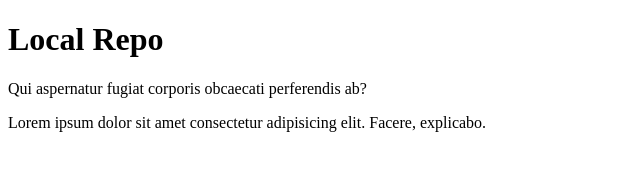
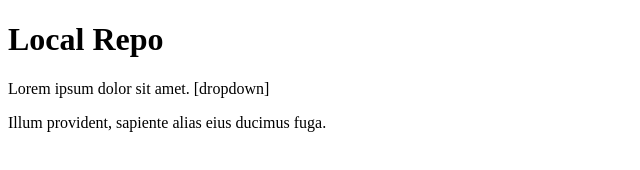
Before and after one commit to anuananya887/LocalRepo, a plain HTML site: page index.html in a window 1280 px wide. Shown: the whole page, without its empty margins (0-640 px from the left). Drawn offline with Linux system fonts and the light colour scheme.

```diff
--- a/index.html
+++ b/index.html
@@ -1,13 +1,11 @@
 <!DOCTYPE html>
-<html lang="en">
+<html>
 <head>
-    <meta charset="UTF-8">
-    <meta name="viewport" content="width=device-width, initial-scale=1.0">
     <title>Local Repo</title>
 </head>
 <body>
     <h1>Local Repo</h1>
-    <p> Qui aspernatur fugiat corporis obcaecati perferendis ab? </p>
-    <p>Lorem ipsum dolor sit amet consectetur adipisicing elit. Facere, explicabo.</p>
+    <p> Lorem ipsum dolor sit amet. [dropdown] </p>
+    <p> Illum provident, sapiente alias eius ducimus fuga.</p>
 </body>
 </html>
```
